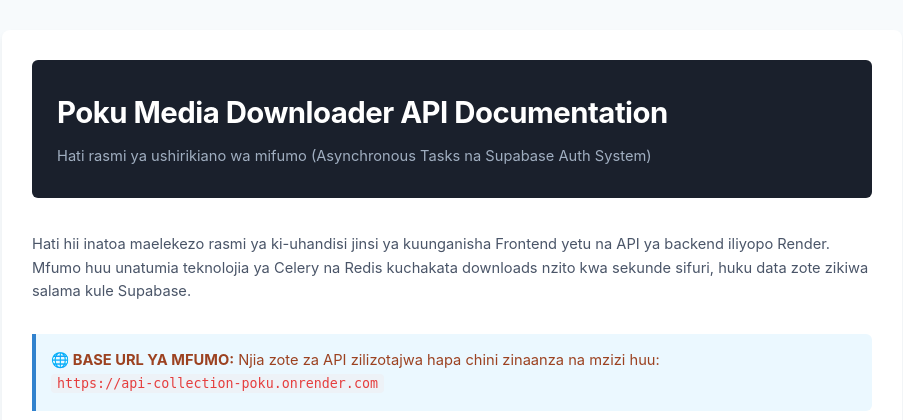
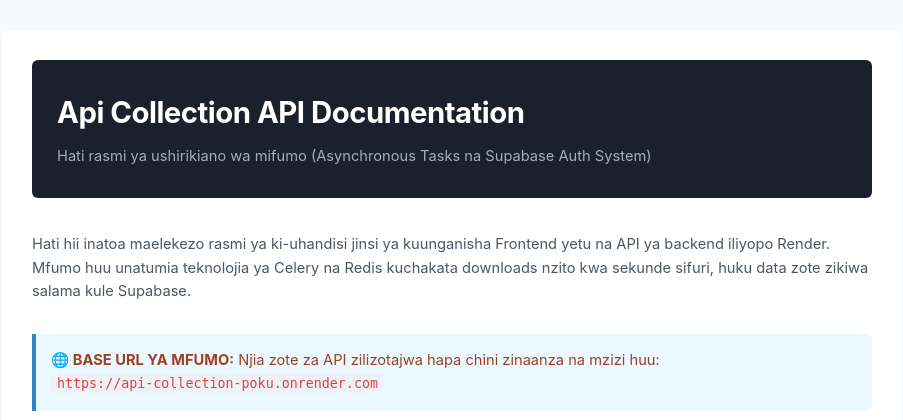
Before and after one commit to pokujopo/api_collection.poku, a Django app: template polls/templates/polls/api_docs.html in a window 1280 px wide. Shown: the top 420 px of the page, without its empty margins (188-1091 px from the left). Run offline with Django 5.2, Linux system fonts and the light colour scheme; the template is opened without the code that fills it, so the values that code supplies are empty; parts of the project's set-up code (start-up, migrations or seed data) failed here and were passed over.

Commit message:
Update API documentation title

```diff
--- a/polls/templates/polls/api_docs.html
+++ b/polls/templates/polls/api_docs.html
@@ -140,7 +140,7 @@
 
 <div class="container">
     <div class="header-banner">
-        <h1>Poku Media Downloader API Documentation</h1>
+        <h1>Api Collection API Documentation</h1>
         <p>Hati rasmi ya ushirikiano wa mifumo (Asynchronous Tasks na Supabase Auth System)</p>
     </div>
 
```
